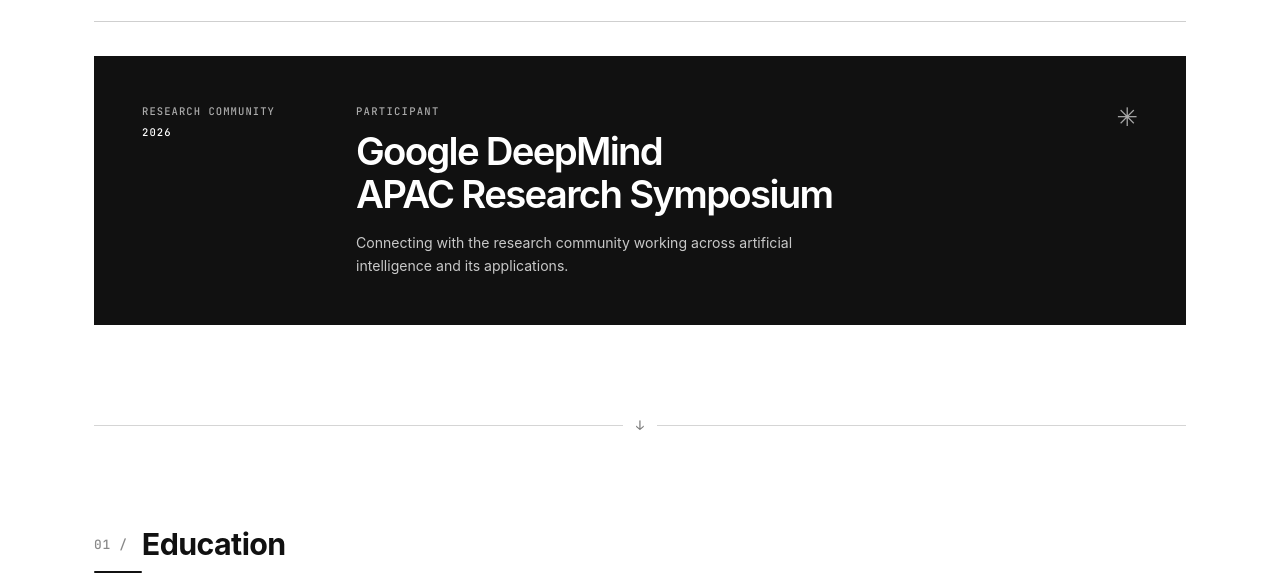
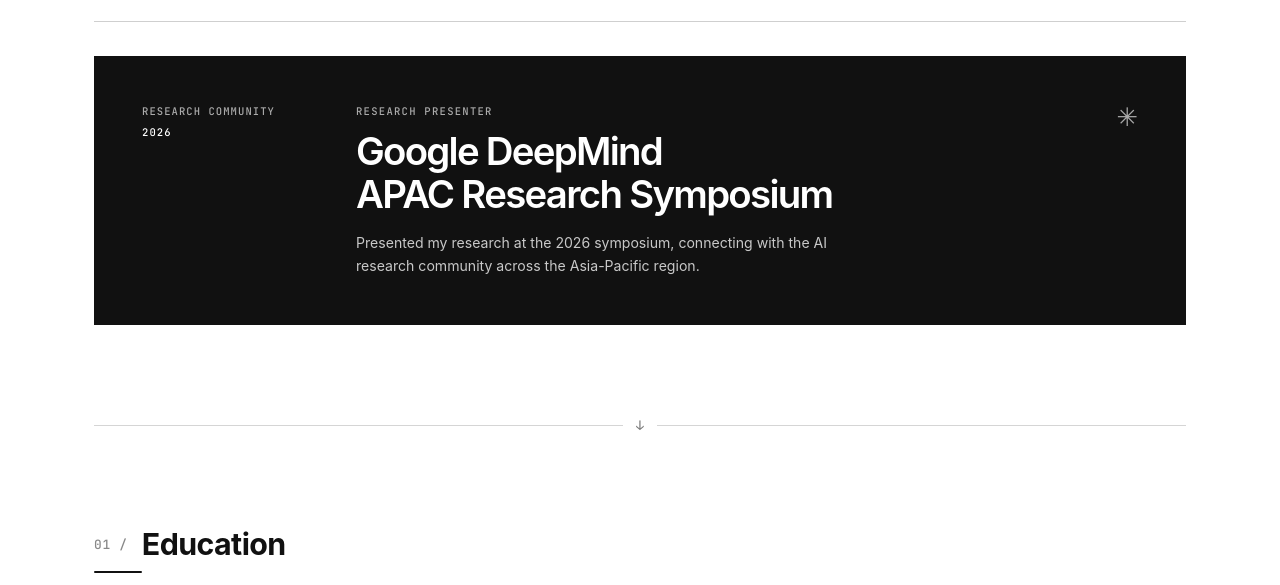
Before and after one commit to CharithaPalika/CharithaPalika.github.io, a plain HTML site: page index.html in a window 1280 px wide. Shown: the part 951-1536 px from the top of the page. Drawn offline with Linux system fonts and the light colour scheme.

Commit message:
Clarify symposium presenter role

```diff
--- a/index.html
+++ b/index.html
@@ -73,9 +73,9 @@
         <aside class="symposium-feature" aria-label="Research symposium participation">
             <div class="symposium-label">Research community <span>2026</span></div>
             <div class="symposium-content">
-                <p class="symposium-eyebrow">Participant</p>
+                <p class="symposium-eyebrow">Research presenter</p>
                 <h2>Google DeepMind<br>APAC Research Symposium</h2>
-                <p>Connecting with the research community working across artificial intelligence and its applications.</p>
+                <p>Presented my research at the 2026 symposium, connecting with the AI research community across the Asia-Pacific region.</p>
             </div>
             <span class="symposium-mark" aria-hidden="true">✳</span>
         </aside>
```
